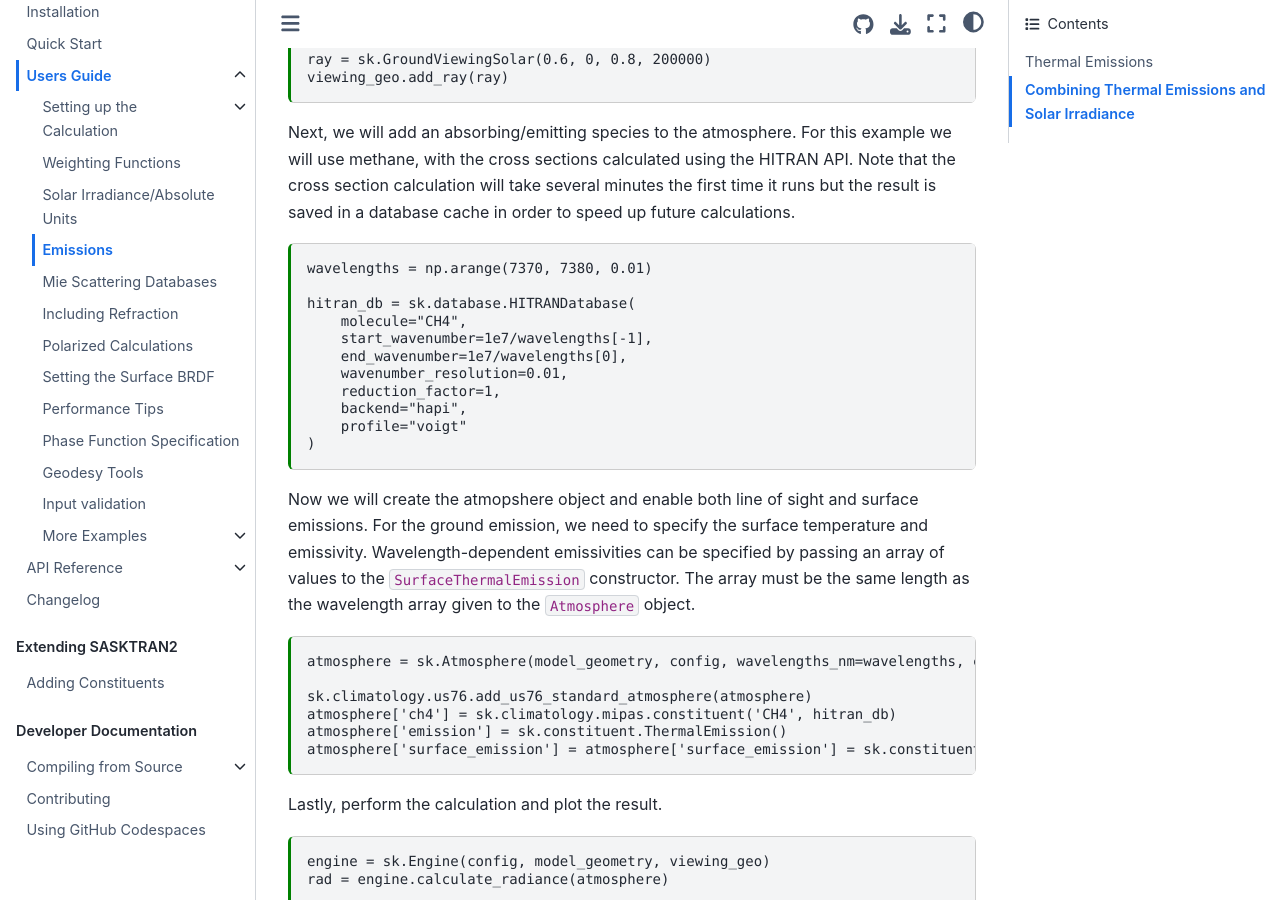
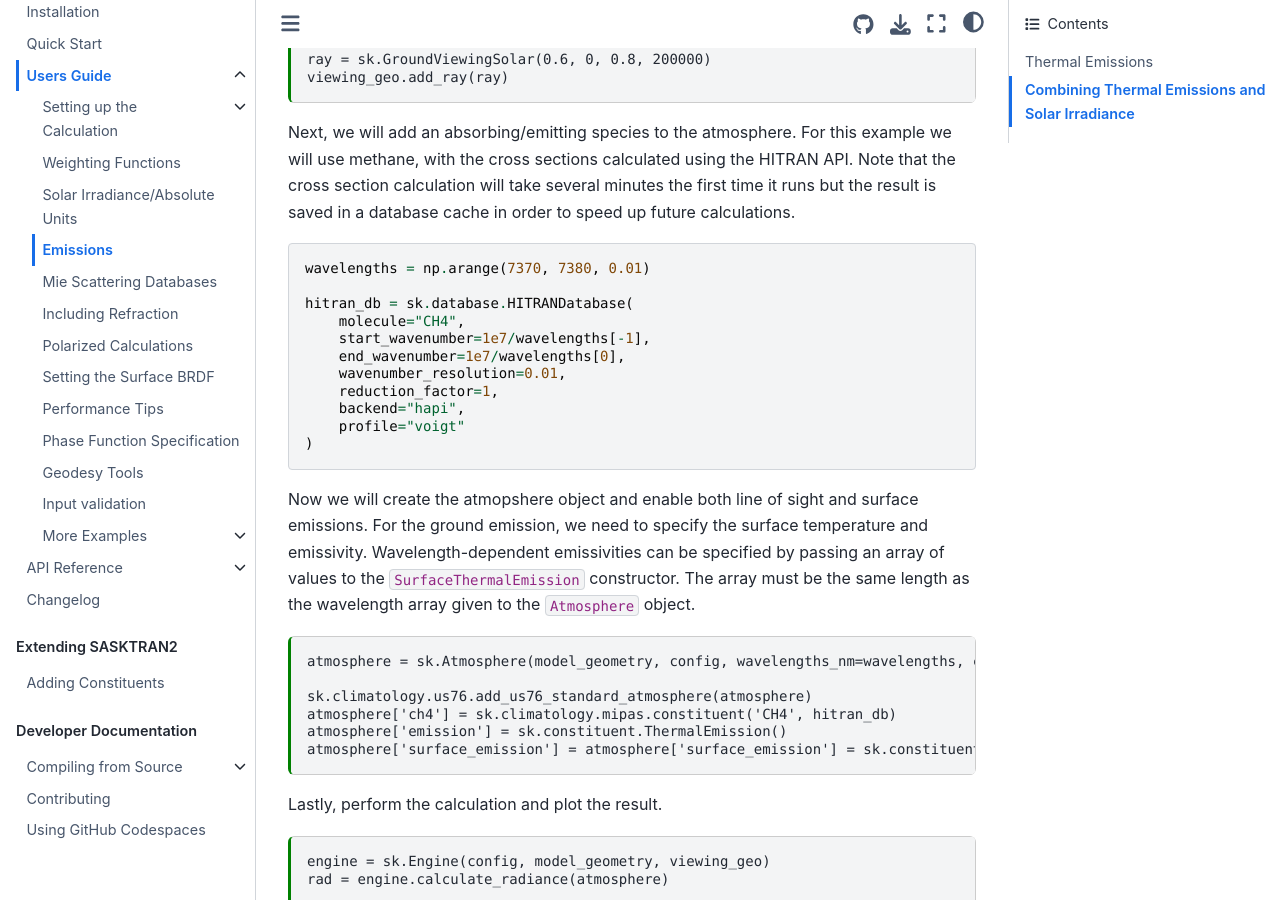
Before and after one commit to usask-arg/sasktran2, a Sphinx documentation site: the page built from docs/sphinx/source/users_guide/emissions.md, in a window 1280 px wide and 900 px high, scrolled down 967 px. Built offline with Sphinx 7.4.7 and the Sphinx Book theme 1.1.4, drawn with Linux system fonts in a browser that asks for light colours; part of the change alters nothing that is shown.

````diff
--- a/docs/sphinx/source/users_guide/emissions.md
+++ b/docs/sphinx/source/users_guide/emissions.md
@@ -55,6 +55,12 @@ calculation will take several minutes the first time it runs but the result is s
 database cache in order to speed up future calculations.
 
 ```{code-cell}
+:tags: ["remove-cell"]
+wavelengths = np.arange(7370, 7380, 0.01)
+hitran_db = sk.optical.database.OpticalDatabaseGenericAbsorber(sk.database.StandardDatabase().path("hitran/CH4/hapi/d6cfbb82aa26584bb76a618ed11cf9bcc011376b.nc"))
+```
+
+```{code}
 wavelengths = np.arange(7370, 7380, 0.01)
 
 hitran_db = sk.database.HITRANDatabase(
````
